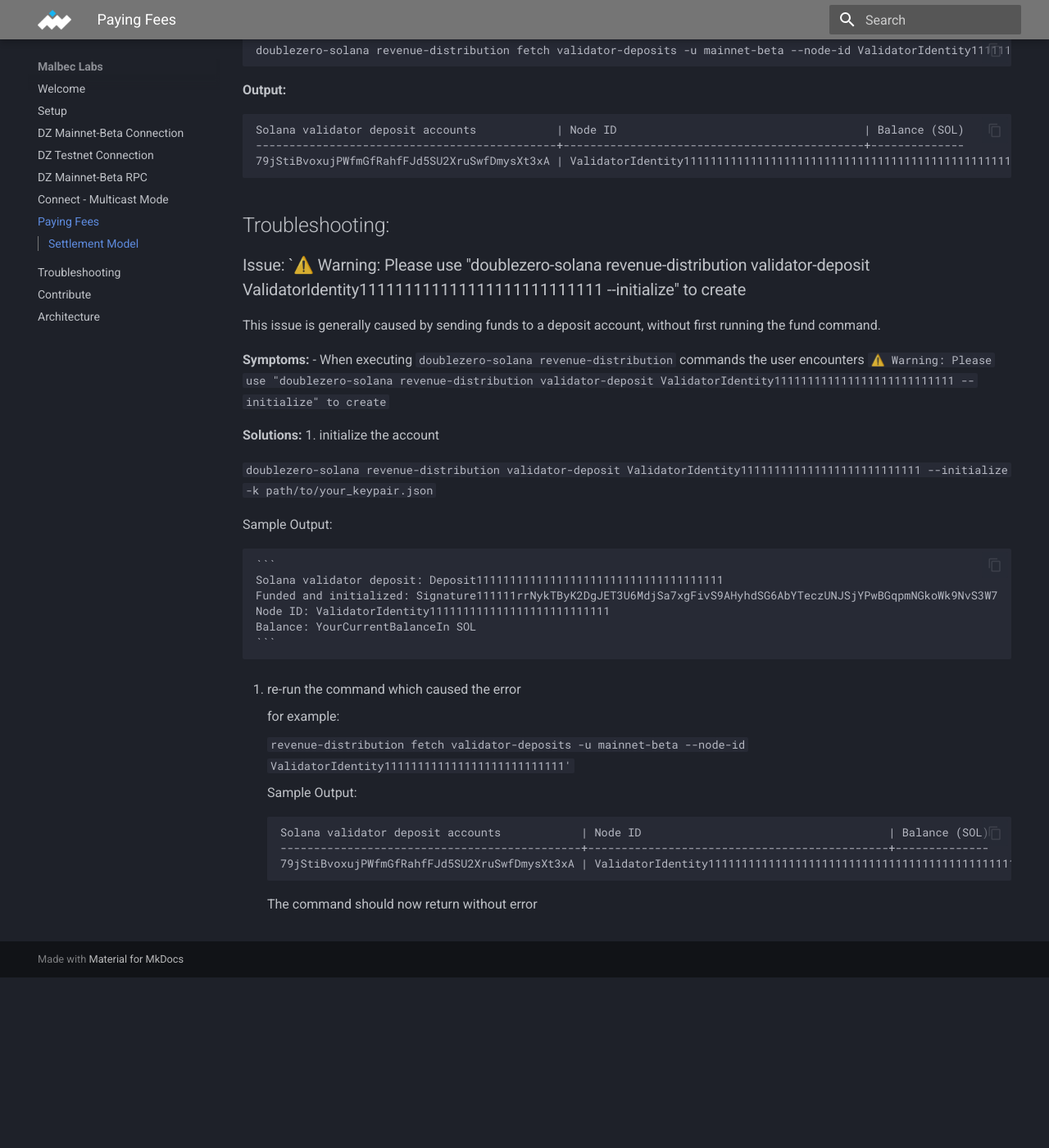
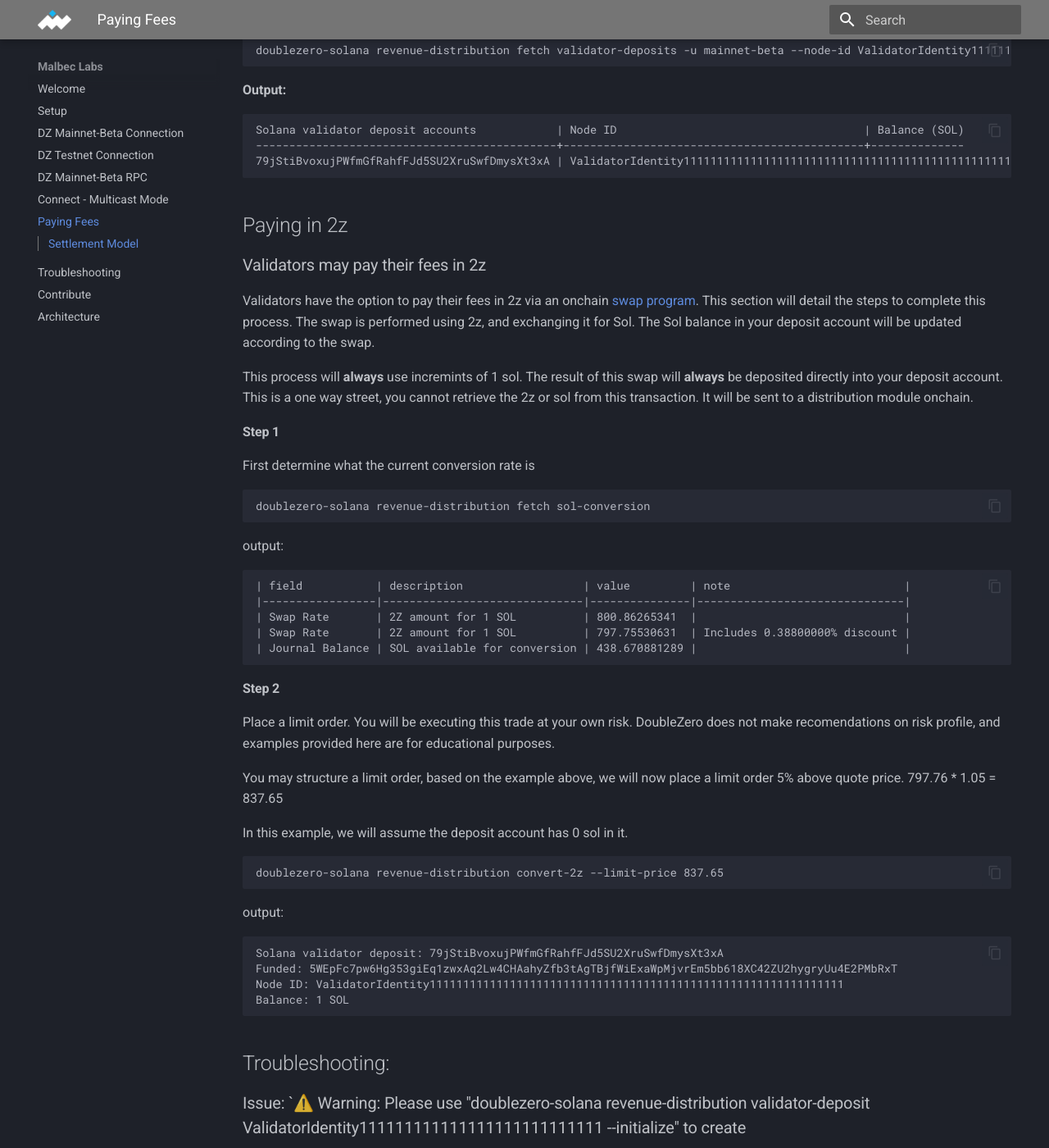
Before and after one commit to malbeclabs/docs, an MkDocs documentation site: the page built from docs/paying-fees.md, in a window 1280 px wide and 1400 px high, scrolled down 2503 px. Shown: the whole window at 82% size. Built offline with MkDocs 1.6.1 and Material for MkDocs 9.7.7, drawn with Linux system fonts in a browser that asks for light colours; before the commit the page ends 3695 px from its top, so only the background shows below that; some of the changed text lies outside the part shown.

Commit message:
Update paying-fees.md

````diff
--- a/docs/paying-fees.md
+++ b/docs/paying-fees.md
@@ -79,7 +79,7 @@ Solana validator deposit accounts            | Node ID
 #### Command 3: Fund Validator Deposit (First Transaction)
 
 ```bash
-doublezero-solana revenue-distribution validator-deposit ValidatorIdentity11111111111111111111111111111111111111111111111111111111111111 --fund 0.000000001 -u mainnet-beta
+doublezero-solana revenue-distribution validator-deposit --node-id ValidatorIdentity11111111111111111111111111111111111111111111111111111111111111 --fund 0.000000001 -u mainnet-beta
 ```
 
 **Output:**
@@ -93,7 +93,7 @@ Balance: 0.000000002 SOL
 #### Command 4: Fund Validator Deposit (Second Transaction)
 
 ```bash
-doublezero-solana revenue-distribution validator-deposit ValidatorIdentity11111111111111111111111111111111111111111111111111111111111111 --fund 0.000000001 -u mainnet-beta
+doublezero-solana revenue-distribution validator-deposit --node-id ValidatorIdentity11111111111111111111111111111111111111111111111111111111111111 --fund 0.000000001 -u mainnet-beta
 ```
 
 **Output:**
@@ -116,20 +116,63 @@ Solana validator deposit accounts            | Node ID
 ---------------------------------------------+---------------------------------------------+--------------
 79jStiBvoxujPWfmGfRahfFJd5SU2XruSwfDmysXt3xA | ValidatorIdentity11111111111111111111111111111111111111111111111111111111111111 | 0.000000003
 ```
+## Paying in 2z
+### Validators may pay their fees in 2z
 
+<!-- https://github.com/doublezerofoundation/doublezero-offchain/pull/159 -->
+
+Validators have the option to pay their fees in 2z via an onchain [swap program](https://github.com/doublezerofoundation/doublezero-offchain/tree/main/crates/solana-interface/sol-conversion). This section will detail the steps to complete this process. The swap is performed using 2z, and exchanging it for Sol. The Sol balance in your deposit account will be updated according to the swap.
+
+This process will **always** use incremints of 1 sol. The result of this swap will **always** be deposited directly into your deposit account. This is a one way street, you cannot retrieve the 2z or sol from this transaction. It will be sent to a distribution module onchain.
+
+#### Step 1
+First determine what the current conversion rate is
+
+```
+doublezero-solana revenue-distribution fetch sol-conversion
+```
+
+output:
+```
+| field           | description                  | value         | note                          |
+|-----------------|------------------------------|---------------|-------------------------------|
+| Swap Rate       | 2Z amount for 1 SOL          | 800.86265341  |                               |
+| Swap Rate       | 2Z amount for 1 SOL          | 797.75530631  | Includes 0.38800000% discount |
+| Journal Balance | SOL available for conversion | 438.670881289 |                               |
+```
+
+#### Step 2
+Place a limit order. You will be executing this trade at your own risk. DoubleZero does not make recomendations on risk profile, and examples provided here are for educational purposes.
+
+You may structure a limit order, based on the example above, we will now place a limit order 5% above quote price.
+797.76 * 1.05 = 837.65
+
+In this example, we will assume the deposit account has 0 sol in it.
+
+```
+doublezero-solana revenue-distribution convert-2z --limit-price 837.65
+```
+
+output:
+```
+Solana validator deposit: 79jStiBvoxujPWfmGfRahfFJd5SU2XruSwfDmysXt3xA
+Funded: 5WEpFc7pw6Hg353giEq1zwxAq2Lw4CHAahyZfb3tAgTBjfWiExaWpMjvrEm5bb618XC42ZU2hygryUu4E2PMbRxT
+Node ID: ValidatorIdentity11111111111111111111111111111111111111111111111111111111111111
+Balance: 1 SOL
+```
 ## Troubleshooting:
 ### Issue: `⚠️  Warning: Please use "doublezero-solana revenue-distribution validator-deposit ValidatorIdentity111111111111111111111111111 --initialize" to create
 
 This issue is generally caused by sending funds to a deposit account, without first running the fund command.
 
 **Symptoms:**
-- When executing `doublezero-solana revenue-distribution` commands the user encounters `⚠️  Warning: Please use "doublezero-solana revenue-distribution validator-deposit ValidatorIdentity111111111111111111111111111 --initialize" to create`
+- When executing `doublezero-solana revenue-distribution` commands the user encounters `⚠️  Warning: Please use "doublezero-solana revenue-distribution validator-deposit --node-id ValidatorIdentity111111111111111111111111111 --initialize" to create`
 
 
 **Solutions:**
 1. initialize the account
 
- `doublezero-solana revenue-distribution validator-deposit ValidatorIdentity111111111111111111111111111 --initialize -k path/to/your_keypair.json`
+ `doublezero-solana revenue-distribution validator-deposit --node-id ValidatorIdentity111111111111111111111111111 --initialize -k path/to/your_keypair.json`
 
  Sample Output:
 
@@ -152,3 +195,5 @@ This issue is generally caused by sending funds to a deposit account, without fi
     79jStiBvoxujPWfmGfRahfFJd5SU2XruSwfDmysXt3xA | ValidatorIdentity11111111111111111111111111111111111111111111111111111111111111 | 0.000000003
     ```
     The command should now return without error
+
+    2z
````
